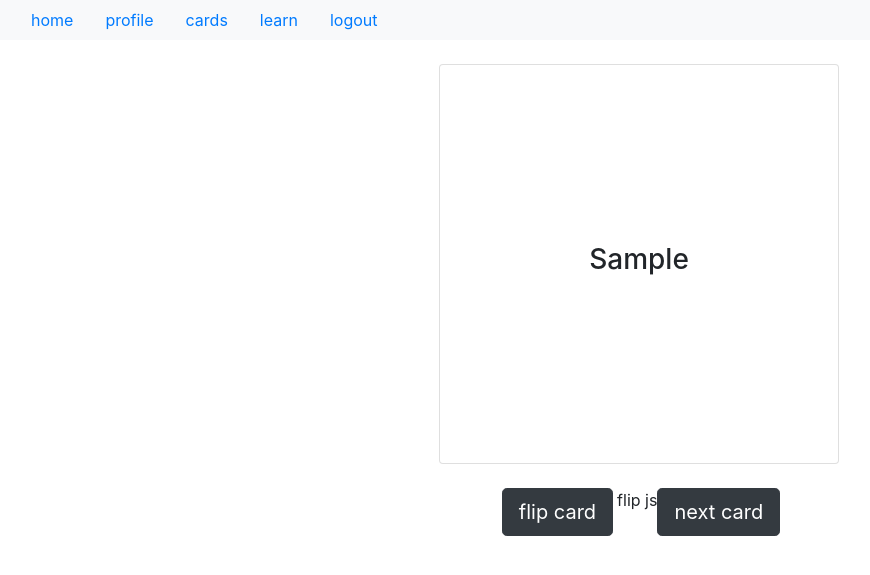
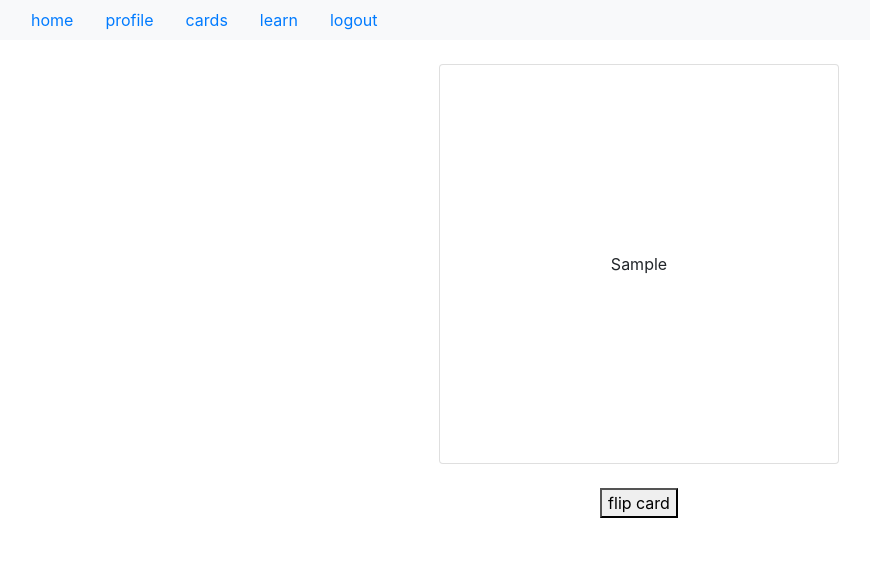
Before and after one commit to elsoleiro/flash-cards, a Flask app: page /learn2 in a window 1280 px wide. Shown: the top 575 px of the page, without its empty margins (1-871 px from the left). Run offline with Flask 2, Linux system fonts and the light colour scheme; a user stored in the database is signed in; tables that the repository leaves empty hold one stand-in row (values such as "Sample post"); some libraries are stand-ins or nearby versions.

Commit message:
JS now flips card

```diff
--- a/app/static/app.js
+++ b/app/static/app.js
@@ -1 +1,12 @@
 console.log(cardFront, cardBack)
+document.getElementById("card").innerHTML = cardFront;
+
+
+function flipCard() {
+  var x = document.getElementById("card");
+  if (x.innerHTML === cardFront) {
+    x.innerHTML = cardBack;
+  } else {
+    x.innerHTML = cardFront;
+  }
+}
--- a/app/templates/base.html
+++ b/app/templates/base.html
@@ -42,7 +42,6 @@
         <script src="https://cdnjs.cloudflare.com/ajax/libs/popper.js/1.12.9/umd/popper.min.js" integrity="sha384-ApNbgh9B+Y1QKtv3Rn7W3mgPxhU9K/ScQsAP7hUibX39j7fakFPskvXusvfa0b4Q" crossorigin="anonymous"></script>
         <script src="https://maxcdn.bootstrapcdn.com/bootstrap/4.0.0/js/bootstrap.min.js" integrity="sha384-JZR6Spejh4U02d8jOt6vLEHfe/JQGiRRSQQxSfFWpi1MquVdAyjUar5+76PVCmYl" crossorigin="anonymous"></script>
         <script src="{{ url_for('static', filename='functions.js') }}"></script>
-        <script src="{{ url_for('static', filename='app.js') }}"></script>
         </div>
     </body>
 </html>
--- a/app/templates/learn2.html
+++ b/app/templates/learn2.html
@@ -5,12 +5,6 @@
         <div class="card" style="width: 25rem; height: 25rem;">
             <div class="card-body align-items-center d-flex justify-content-center">
                 <div id="card">
-                <div class="cardFront">
-                    <h3 class="text-center">{{ card.front }}</h3>
-                </div>
-                <div class="cardBack">
-                    <h3 class="text-center">{{ card.back }}</h3>
-                </div>
                 </div>
             </div>
         </div>
@@ -19,15 +13,9 @@
 <br>
 <div class="d-flex justify-content-center">
     <div class="row">
-        <a href="javascript:" class="btn btn-dark btn-lg flipCard mx-1">
+        <button onClick="flipCard()">
             flip card
-        </a>
-        <a id="flipmyCard">
-            flip js
-        </a>
-        <a href="{{ url_for('learn', card=newCard) }}" class="btn btn-dark btn-lg">
-            next card
-        </a>
+        </button>
     </div>
 </div>
         <script type="text/javascript">
@@ -35,4 +23,5 @@
             var cardBack = {{ card.back|tojson }}
         </script>
 
+        <script src="{{ url_for('static', filename='app.js') }}"></script>
 {% endblock %}
```
Also changed, not shown: app/templates/learn.html (+0 -9 lines), app.db.
